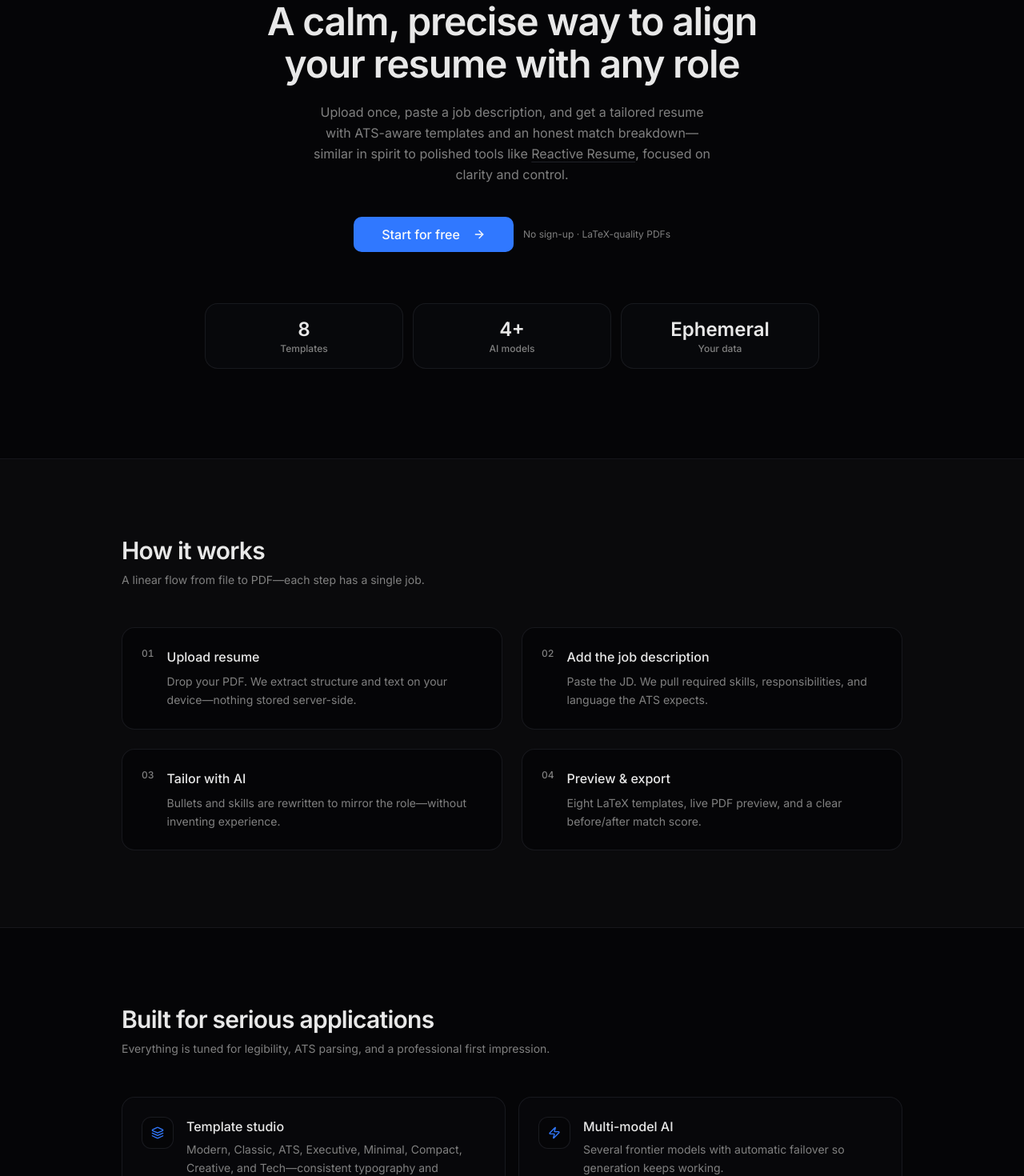
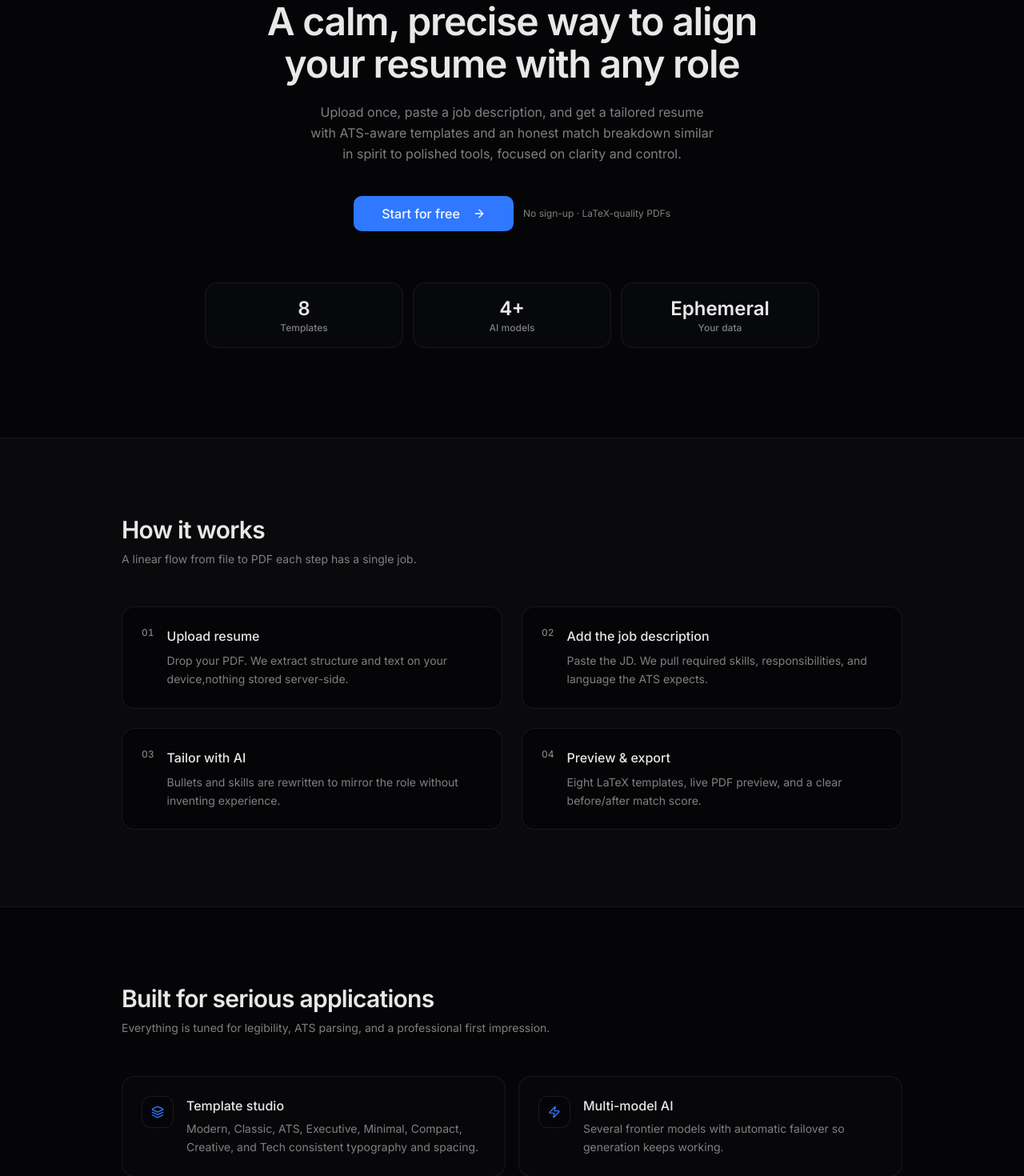
Before and after one commit to sahilbnsll/LumaCV, a Next.js app: page / in a window 1280 px wide. Shown: the part 200-1670 px from the top of the page at 80% size. Built offline with nearby package versions, Linux system fonts and the light colour scheme.

Commit message:
edit texts

```diff
--- a/app/page.tsx
+++ b/app/page.tsx
@@ -19,7 +19,7 @@ const steps = [
     {
         n: '01',
         title: 'Upload resume',
-        desc: 'Drop your PDF. We extract structure and text on your device—nothing stored server-side.',
+        desc: 'Drop your PDF. We extract structure and text on your device,nothing stored server-side.',
     },
     {
         n: '02',
@@ -29,7 +29,7 @@ const steps = [
     {
         n: '03',
         title: 'Tailor with AI',
-        desc: 'Bullets and skills are rewritten to mirror the role—without inventing experience.',
+        desc: 'Bullets and skills are rewritten to mirror the role without inventing experience.',
     },
     {
         n: '04',
@@ -42,7 +42,7 @@ const features = [
     {
         icon: Layers,
         title: 'Template studio',
-        desc: 'Modern, Classic, ATS, Executive, Minimal, Compact, Creative, and Tech—consistent typography and spacing.',
+        desc: 'Modern, Classic, ATS, Executive, Minimal, Compact, Creative, and Tech consistent typography and spacing.',
     },
     {
         icon: Zap,
@@ -116,16 +116,7 @@ export default function LandingPage() {
                             </h1>
                             <p className="mx-auto mt-5 max-w-lg text-pretty text-base leading-relaxed text-muted-foreground">
                                 Upload once, paste a job description, and get a tailored resume with ATS-aware
-                                templates and an honest match breakdown—similar in spirit to polished tools like{' '}
-                                <a
-                                    href="https://rxresu.me/"
-                                    className="underline decoration-border underline-offset-4 hover:text-foreground"
-                                    target="_blank"
-                                    rel="noopener noreferrer"
-                                >
-                                    Reactive Resume
-                                </a>
-                                , focused on clarity and control.
+                                templates and an honest match breakdown similar in spirit to polished tools, focused on clarity and control.
                             </p>
                             <div className="mt-10 flex flex-col items-center justify-center gap-3 sm:flex-row">
                                 <Button asChild size="lg" className="h-11 min-w-[200px] rounded-md px-8 text-base font-medium">
@@ -161,7 +152,7 @@ export default function LandingPage() {
                         <div className="mb-12 max-w-xl">
                             <h2 className="text-2xl font-semibold tracking-tight sm:text-3xl">How it works</h2>
                             <p className="mt-2 text-sm leading-relaxed text-muted-foreground">
-                                A linear flow from file to PDF—each step has a single job.
+                                A linear flow from file to PDF each step has a single job.
                             </p>
                         </div>
                         <div className="grid gap-6 md:grid-cols-2">
@@ -235,7 +226,7 @@ export default function LandingPage() {
                                     <h3 className="text-xl font-semibold tracking-tight">Sahil Bansal</h3>
                                     <p className="mt-1 text-sm font-medium text-muted-foreground">DevOps Engineer</p>
                                     <p className="mt-5 max-w-prose text-sm leading-relaxed text-muted-foreground">
-                                        I build reliable cloud platforms and the tooling around them—automation,
+                                        I build reliable cloud platforms and the tooling around them automation,
                                         observability, and pragmatic delivery. LumaCV came from wanting a resume workflow
                                         that respects both recruiters&apos; parsers and candidates&apos; time.
                                     </p>
--- a/app/privacy/page.tsx
+++ b/app/privacy/page.tsx
@@ -15,7 +15,7 @@ export default function PrivacyPage() {
 
             <article className="prose prose-slate lg:prose-lg dark:prose-invert">
                 <h1>Privacy Policy</h1>
-                <p className="lead">Last Updated: February 13, 2026</p>
+                <p className="lead">Last Updated: April 3rd, 2026</p>
 
                 <h2>1. Data Collection</h2>
                 <p>
@@ -59,7 +59,7 @@ export default function PrivacyPage() {
 
                 <h2>5. Contact</h2>
                 <p>
-                    If you have questions, please contact us at support@resumetailor.ai.
+                    If you have questions, please contact us at sahilbansal.sb24@gmail.com
                 </p>
             </article>
         </div>
```
